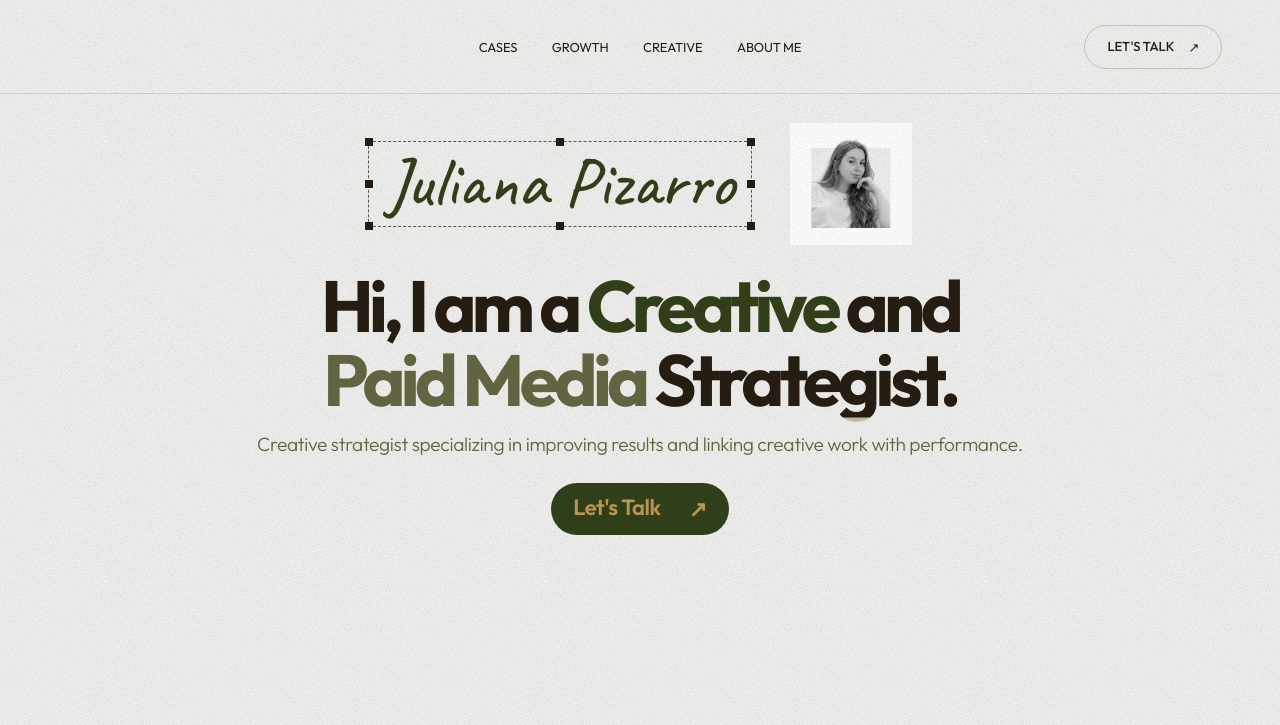
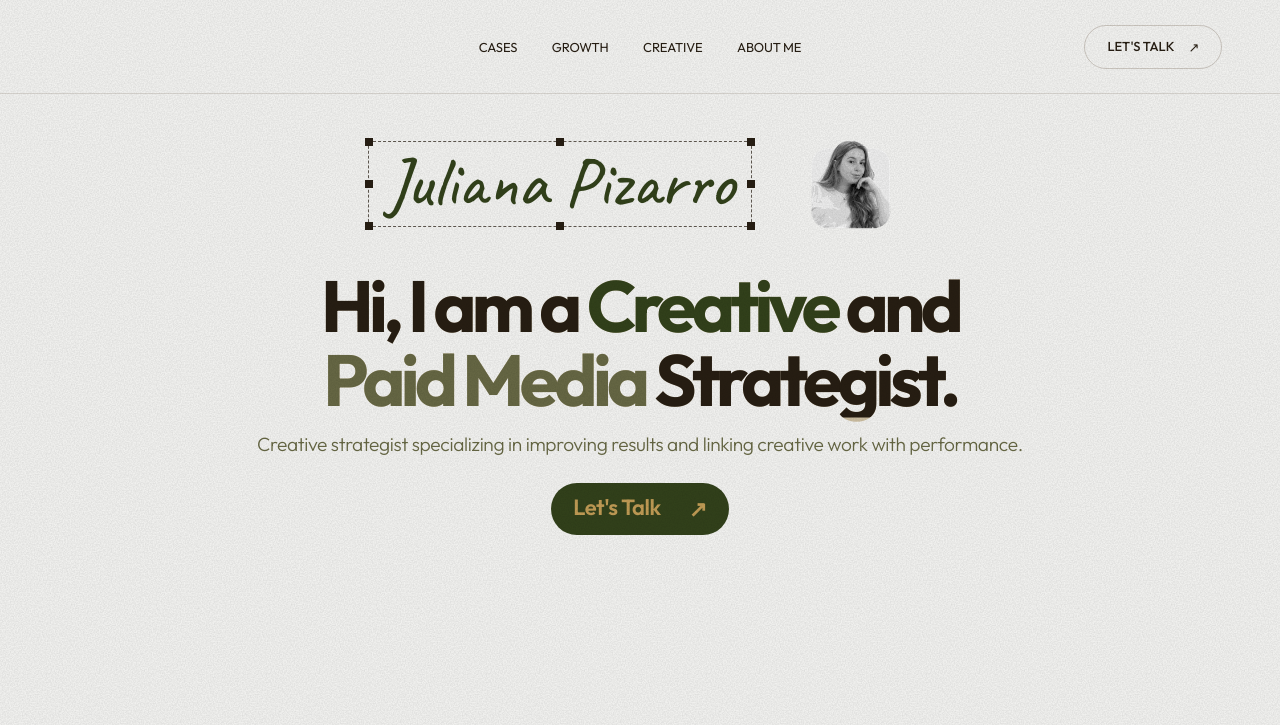
Before and after one commit to augusto19471/portfoliojuliana, a plain HTML site: page index.html in a window 1280 px wide. Shown: the top 725 px of the page. Drawn offline with nearby package versions, Linux system fonts and the light colour scheme; a web font is replaced by a local one.

Commit message:
Use transparent PNG avatar and remove background styling

```diff
--- a/index.html
+++ b/index.html
@@ -852,6 +852,11 @@ main > section#about{z-index:40!important}
 }
 @media(prefers-reduced-motion:reduce){.text-roll-track{transition:none!important;transform:none!important}}
 
+
+/* Keep the supplied transparent PNG and rounded cutout visible without an artificial background. */
+.hero-v8 .reference-avatar,.hero-v8 .reference-avatar img{background:transparent!important;box-shadow:none!important}
+.hero-v8 .reference-avatar{overflow:visible!important}
+.hero-v8 .reference-avatar img{object-fit:contain!important}
 </style></head>
 <body>
 
@@ -859,7 +864,7 @@ main > section#about{z-index:40!important}
 <main>
 <section id="home" class="hero hero-reference hero-v8" aria-label="Juliana Pizarro — portfolio">
   <div class="reference-hero-inner hero-v8-inner">
-    <div class="hero-v8-identity" aria-label="Juliana Pizarro"><div class="signature-selection" aria-label="Juliana Pizarro, signature"><h1 class="hero-v8-name">Juliana Pizarro</h1><span class="selection-handle tl" aria-hidden="true"></span><span class="selection-handle tm" aria-hidden="true"></span><span class="selection-handle tr" aria-hidden="true"></span><span class="selection-handle ml" aria-hidden="true"></span><span class="selection-handle mr" aria-hidden="true"></span><span class="selection-handle bl" aria-hidden="true"></span><span class="selection-handle bm" aria-hidden="true"></span><span class="selection-handle br" aria-hidden="true"></span></div><div class="reference-avatar"><img src="assets/juliana-avatar.webp" alt="Avatar 3D de Juliana Pizarro"></div></div>
+    <div class="hero-v8-identity" aria-label="Juliana Pizarro"><div class="signature-selection" aria-label="Juliana Pizarro, signature"><h1 class="hero-v8-name">Juliana Pizarro</h1><span class="selection-handle tl" aria-hidden="true"></span><span class="selection-handle tm" aria-hidden="true"></span><span class="selection-handle tr" aria-hidden="true"></span><span class="selection-handle ml" aria-hidden="true"></span><span class="selection-handle mr" aria-hidden="true"></span><span class="selection-handle bl" aria-hidden="true"></span><span class="selection-handle bm" aria-hidden="true"></span><span class="selection-handle br" aria-hidden="true"></span></div><div class="reference-avatar"><img src="assets/juliana-avatar.png" alt="Juliana Pizarro" alt="Avatar 3D de Juliana Pizarro"></div></div>
     <div class="hero-v8-copy">
       <h2 class="hero-fill-title" aria-label="Hi, I am a Creative and Paid Media Strategist."><span class="hero-fill-ghost" aria-hidden="true">Hi, I am a <span class="title-creative">Creative</span> and<br><span class="title-media">Paid Media</span> Strategist.</span><span class="hero-fill-ink" aria-hidden="true">Hi, I am a <span class="title-creative">Creative</span> and<br><span class="title-media">Paid Media</span> Strategist.</span></h2>
       <p>Creative strategist specializing in improving results and linking creative work with performance.</p>
```
Also changed, not shown: assets/juliana-avatar.png (added).
